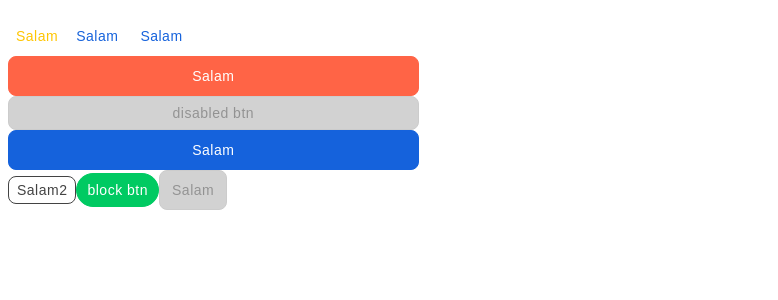
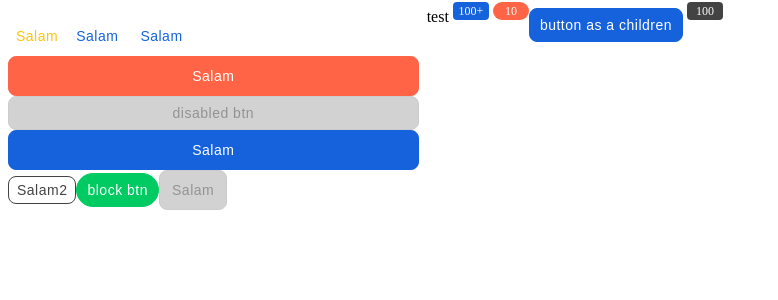
Before and after one commit to alirezatahani/React-Template, a React app: page / in a window 1280 px wide. Shown: the top 300 px of the page, without its empty margins (0-778 px from the left). Built offline with nearby package versions, Linux system fonts and the light colour scheme.

Commit message:
badge component added => postion of badge is not complete

```diff
--- /dev/null
+++ b/src/components/badge/content/Badge.tsx
@@ -0,0 +1,31 @@
+import * as React from 'react';
+import {
+  StyledBadge,
+  ContentBadge,
+  BadgeWrapper,
+} from '../styles/Badge.styles';
+import { BadgeProps } from './badge_types';
+const Badge: React.FC<BadgeProps> = ({ children, ...rest }: BadgeProps) => {
+  return (
+    <BadgeWrapper>
+      <ContentBadge>
+        {children ? children : null}
+
+        <StyledBadge {...rest}>
+          {rest.max && rest.max <= rest.badgeContent ? (
+            <div>{rest.max}+</div>
+          ) : (
+            <div>{rest.badgeContent}</div>
+          )}
+        </StyledBadge>
+      </ContentBadge>
+    </BadgeWrapper>
+  );
+};
+
+Badge.defaultProps = {
+  color: 'primary',
+  badgeContent: 0,
+  rounded: false,
+};
+export default Badge;
--- /dev/null
+++ b/src/components/badge/index.ts
@@ -0,0 +1,3 @@
+import Badge from './content/Badge';
+
+export { Badge };
--- /dev/null
+++ b/src/components/badge/styles/Badge.styles.ts
@@ -0,0 +1,25 @@
+import styled from 'styled-components';
+import { BadgeProps } from '../content/badge_types';
+export const BadgeWrapper = styled.div<BadgeProps>(({}) => ({}));
+export const ContentBadge = styled.div<BadgeProps>(({}) => ({
+  display: 'flex',
+}));
+
+export const StyledBadge = styled.div<BadgeProps>(
+  ({ theme, color, rounded, placement }) => ({
+    borderRadius: rounded ? 50 : 4,
+    color: theme.palette.common.white,
+    backgroundColor: theme.palette[color].main,
+    width: 36,
+    padding: 8,
+    height: 18,
+    textAlign: 'center',
+    fontSize: 12,
+    fontWeight: 500,
+    display: 'flex',
+    justifyContent: 'center',
+    alignItems: 'center',
+    marginLeft: 4,
+    marginTop: -6,
+  })
+);
--- a/src/index.tsx
+++ b/src/index.tsx
@@ -2,6 +2,7 @@ import * as React from 'react';
 import { createRoot } from 'react-dom/client';
 import { ThemeProvider } from 'styled-components';
 import { Input, Col, Row, Button } from './components';
+import { Badge } from './components/badge';
 import { GlobalStyle, theme } from './global/Global';
 
 const App: React.FC = () => {
@@ -46,6 +47,15 @@ const App: React.FC = () => {
               </Button>
             </div>
           </Col>
+
+          <Badge max={100} badgeContent={1000}>
+            test
+          </Badge>
+          <Badge max={100} badgeContent={10} rounded color="danger"></Badge>
+          <Badge badgeContent={100} color="secondary">
+            <Button>button as a children</Button>
+          </Badge>
+
           {/* <Col span={4}>
             Size: md or default
             <div>
```
Also changed, not shown: src/components/badge/content/badge_types.d.ts (added, +18 -0 lines).
